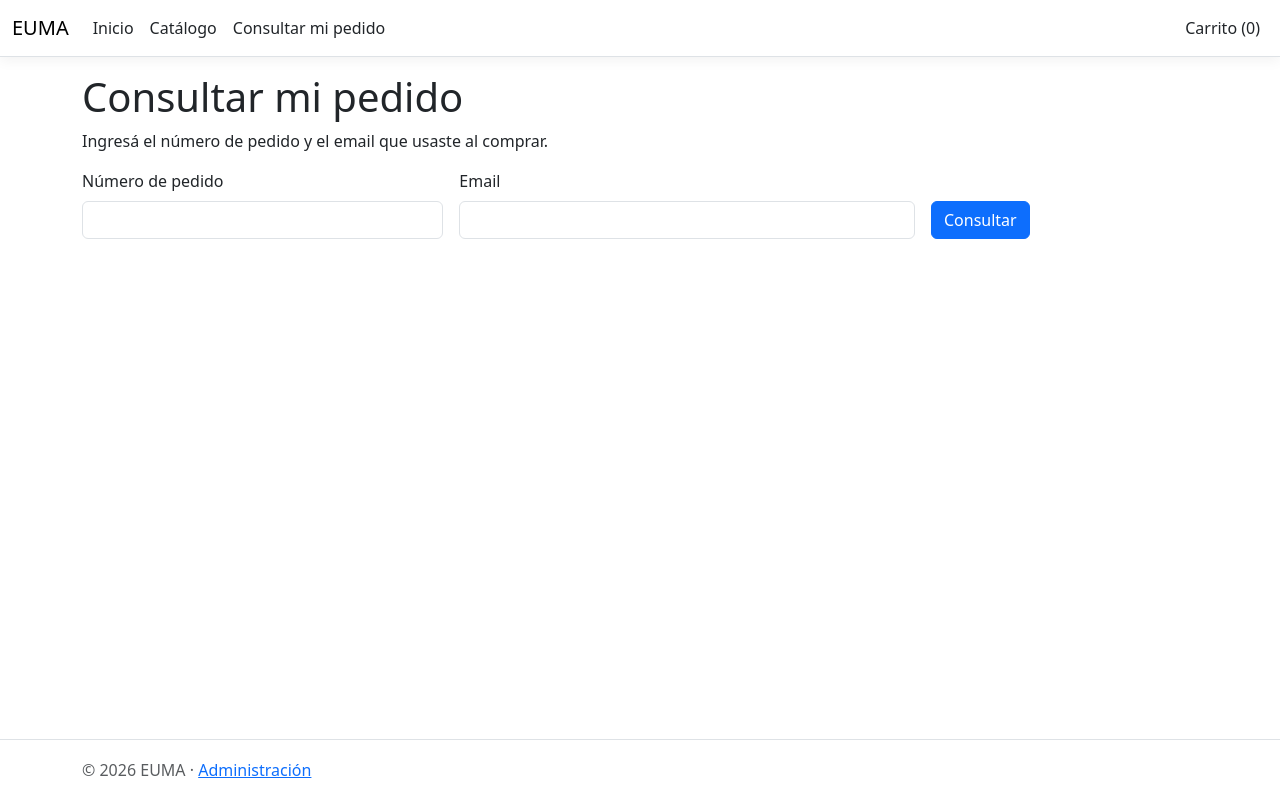
After one commit to 33206858/PNT1, an ASP.NET Core app: template EUMA/Views/MiPedido/Index.cshtml in a window 1280 px wide. The commit adds this page. Run offline with ASP.NET Core 8, Linux system fonts and the light colour scheme; the template is opened without the code that fills it, so the values that code supplies are empty; style sheets or scripts are compiled from the project's sources.

Commit message:
feat: consultar mi pedido

```diff
--- /dev/null
+++ b/EUMA/Views/MiPedido/Index.cshtml
@@ -0,0 +1,54 @@
+@{
+    ViewData["Title"] = "Consultar mi pedido";
+    Pedido? pedido = ViewBag.Pedido;
+}
+<h1>Consultar mi pedido</h1>
+<p>Ingresá el número de pedido y el email que usaste al comprar.</p>
+<div asp-validation-summary="ModelOnly" class="text-danger" role="alert"></div>
+<form asp-action="Index" method="post" class="row g-3 mb-4">
+    <div class="col-md-4">
+        <label for="numero" class="form-label">Número de pedido</label>
+        <input id="numero" name="numero" type="number" min="1" step="1" value="@ViewBag.Numero" class="form-control" />
+        @Html.ValidationMessage("numero", null, new { @class = "text-danger" })
+    </div>
+    <div class="col-md-5">
+        <label for="email" class="form-label">Email</label>
+        <input id="email" name="email" type="email" value="@ViewBag.Email" class="form-control" />
+        @Html.ValidationMessage("email", null, new { @class = "text-danger" })
+    </div>
+    <div class="col-md-3 align-self-end"><button type="submit" class="btn btn-primary">Consultar</button></div>
+</form>
+@if (pedido != null)
+{
+    <h2>Pedido número @pedido.Id</h2>
+    <dl class="row">
+        <dt class="col-sm-3">Fecha</dt><dd class="col-sm-9">@pedido.Fecha.ToString("dd/MM/yyyy HH:mm")</dd>
+        <dt class="col-sm-3">Estado</dt><dd class="col-sm-9">@Html.DisplayFor(m => pedido.Estado)</dd>
+        <dt class="col-sm-3">Forma de entrega</dt><dd class="col-sm-9">@Html.DisplayFor(m => pedido.Entrega)</dd>
+        @if (pedido.Entrega == FormaEntrega.EnvioADomicilio)
+        {
+            <dt class="col-sm-3">Dirección</dt><dd class="col-sm-9">@pedido.Direccion</dd>
+            <dt class="col-sm-3">Localidad</dt><dd class="col-sm-9">@pedido.Localidad</dd>
+            <dt class="col-sm-3">Código postal</dt><dd class="col-sm-9">@pedido.CodigoPostal</dd>
+        }
+    </dl>
+    <div class="table-responsive">
+        <table class="table table-striped">
+            <thead><tr><th>Producto</th><th>Cantidad</th><th>Precio unitario</th><th>Subtotal</th></tr></thead>
+            <tbody>
+                @foreach (var detalle in pedido.Detalles)
+                {
+                    <tr><td>@detalle.Producto.Nombre</td><td>@detalle.Cantidad</td><td>@detalle.PrecioUnitario.ToString("C")</td><td>@detalle.Subtotal().ToString("C")</td></tr>
+                }
+            </tbody>
+            <tfoot><tr><th colspan="3" class="text-end">Total</th><th>@pedido.Total().ToString("C")</th></tr></tfoot>
+        </table>
+    </div>
+    @if (pedido.Estado == EstadoPedido.PendienteDePago)
+    {
+        <form asp-controller="Compra" asp-action="Pagar" asp-route-id="@pedido.Id" method="post">
+            <button type="submit" class="btn btn-success">Pagar</button>
+        </form>
+        <p class="text-muted small">Pago simulado: no se cobra dinero real.</p>
+    }
+}
--- /dev/null
+++ b/EUMA/Views/MiPedido/_ViewStart.cshtml
@@ -0,0 +1 @@
+@{ Layout = "_Layout"; }
--- a/EUMA/Views/Shared/_Layout.cshtml
+++ b/EUMA/Views/Shared/_Layout.cshtml
@@ -37,6 +37,9 @@
                         <li class="nav-item">
                             <a class="nav-link text-dark" asp-controller="Home" asp-action="Index">Catálogo</a>
                         </li>
+                        <li class="nav-item">
+                            <a class="nav-link text-dark" asp-controller="MiPedido" asp-action="Index">Consultar mi pedido</a>
+                        </li>
                     </ul>
                     <ul class="navbar-nav">
                         <li class="nav-item">
```
Also changed, not shown: EUMA/Controllers/MiPedidoController.cs (added, +59 -0 lines).
